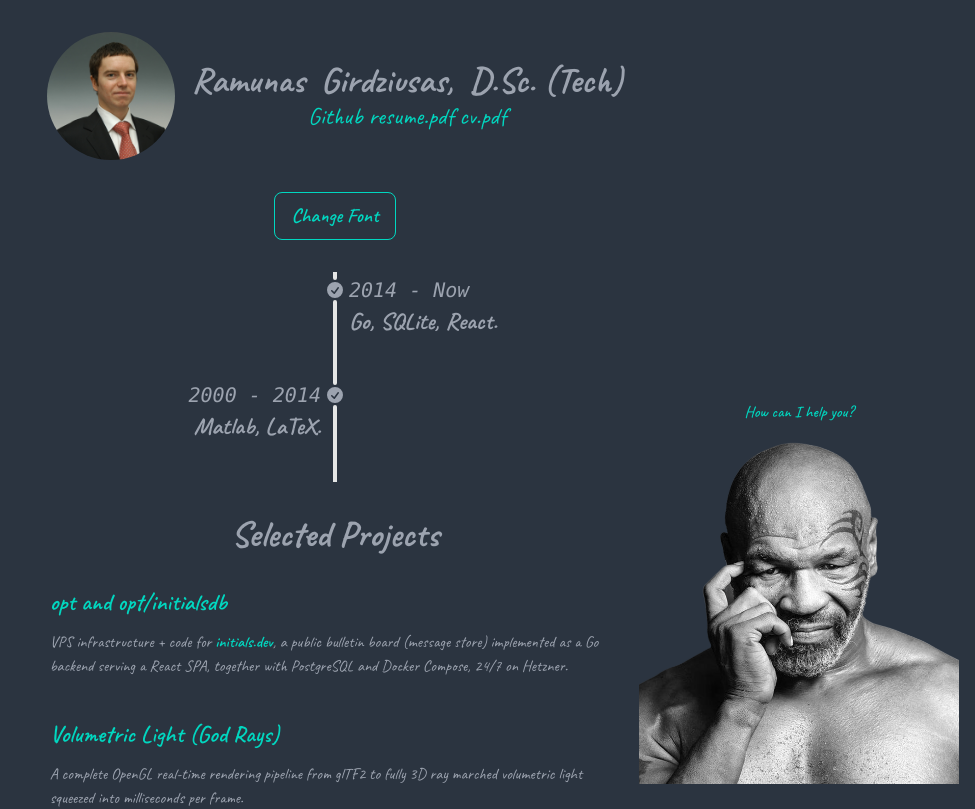
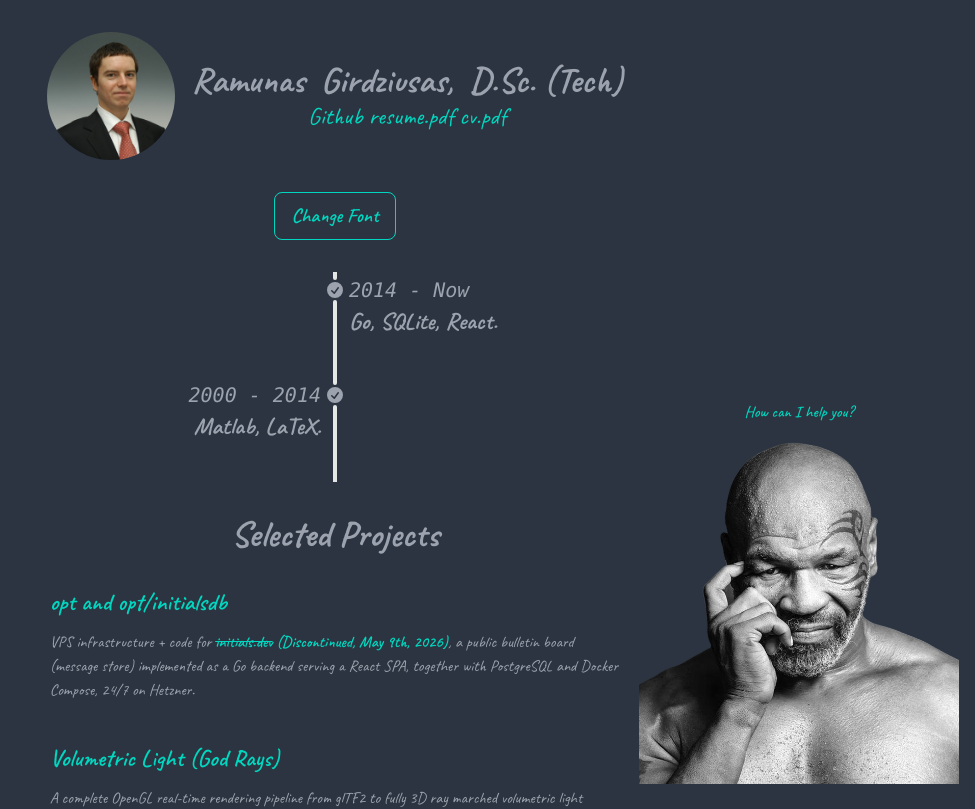
Before and after one commit to aabbtree77/aabbtree77.github.io, a React (Vite) app: page / in a window 1280 px wide. Shown: the top 809 px of the page, without its empty margins (305-1280 px from the left). Built offline with nearby package versions, Linux system fonts and the light colour scheme; no server answers.

Commit message:
minor update

```diff
--- a/src/components/ProjectsList.tsx
+++ b/src/components/ProjectsList.tsx
@@ -25,7 +25,7 @@ const ProjectsList: React.FC = () => {
               target="_blank"
               rel="noreferrer"
             >
-              initials.dev
+              <s>initials.dev</s> (Discontinued, May 9th, 2026)
             </a>
             , a public bulletin board (message store) implemented as a Go
             backend serving a React SPA, together with PostgreSQL and Docker
```
Also changed, not shown: 6 other files (tests, documents, lock files or other folders).
